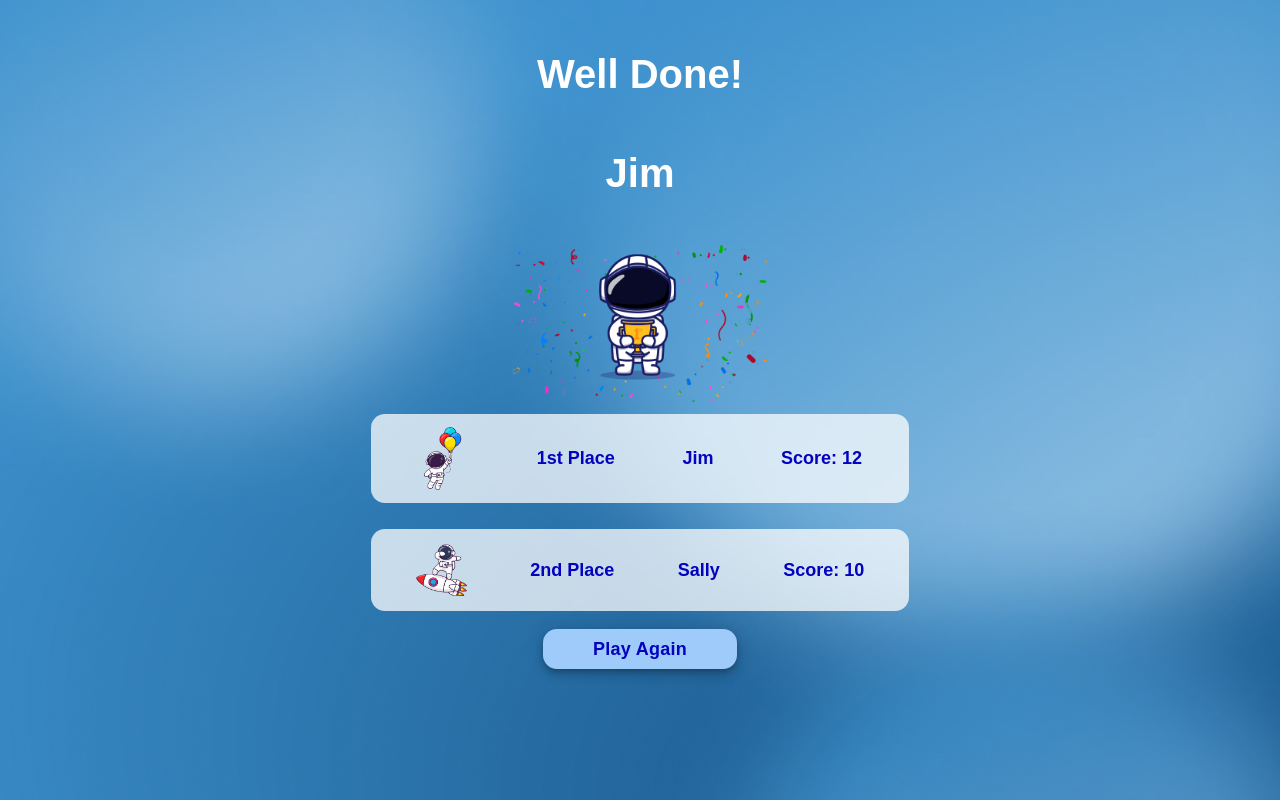
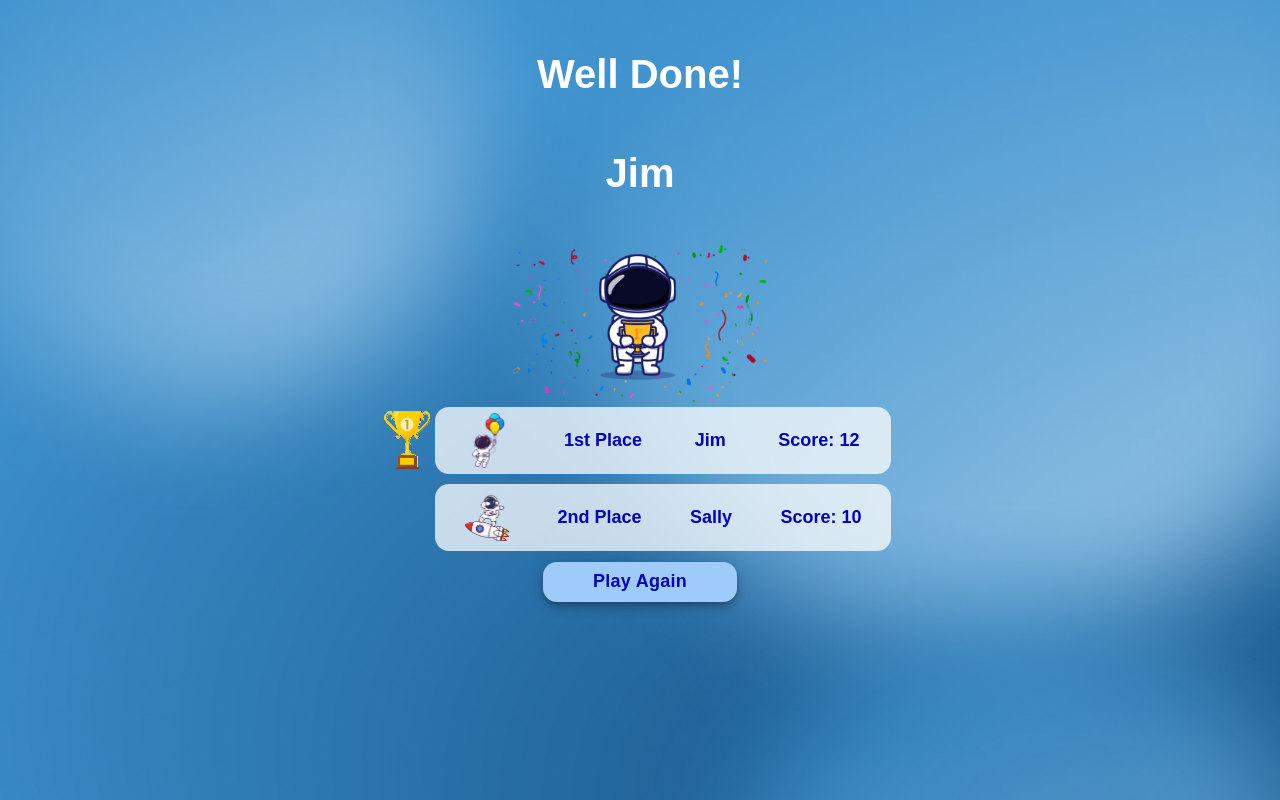
Before and after one commit to Carrscot/concentration, a React (Vite) app: page / in a window 1280 px wide. Built offline with nearby package versions, Linux system fonts and the light colour scheme.

Commit message:
Add trophy and adjust css

```diff
--- a/src/App.css
+++ b/src/App.css
@@ -154,14 +154,24 @@ input{
   background-color: #ffffffbd;
   border-radius: 14px;
   border-style: none;
-  max-height: 10%;
-  width: 40%;
   padding: 1%;
   margin: 1%;
 }
 
+.endGameCardContainer {
+  display: flex;
+  align-items: center;
+  max-height: 10%;
+  width: 40%;
+}
+
 .playerWinImage {
   width: 10%;
+}
+
+.trophy {
+  width: 9%;
+  height: 7%;
 }
 
 /* Cards */
--- a/src/App.jsx
+++ b/src/App.jsx
@@ -75,6 +75,7 @@ function App() {
             choiceTwo={choiceTwo}
             setChoiceOne={setChoiceOne}
             setChoiceTwo={setChoiceTwo}
+            shuffle={shuffle}
             shuffledCards={cards}
             setCards={setCards}
             gameState={gameState}
--- a/src/EndGameCard.jsx
+++ b/src/EndGameCard.jsx
@@ -1,13 +1,19 @@
+import trophy from './assets/trophy.png'
+
 const EndGameCard = (props) => {
-    const {src, winnerName, winnerScore, place} = props;
+    const {src, winnerName, winnerScore, place, className} = props;
     return (
         <>
-            <div className="endGameCard">
-                <img className="playerWinImage" src={src} alt="Player Win Image" id="playerWinImage"/>
-                <p className="bolder large-text">{place} Place</p>
-                <p className="bold large-text">{winnerName}</p>
-                <p className="bold large-text">Score: {winnerScore}</p>
+            <div className='endGameCardContainer'>
+                <img className={className} src={trophy} alt="Trophy" id="trophy"/>
+                <div className="endGameCard">
+                    <img className="playerWinImage" src={src} alt="Player Win Image" id="playerWinImage"/>
+                    <p className="bolder large-text">{place} Place</p>
+                    <p className="bold large-text">{winnerName}</p>
+                    <p className="bold large-text">Score: {winnerScore}</p>
+                </div>
             </div>
+
         </>
     )
 }
--- a/src/MainGame.jsx
+++ b/src/MainGame.jsx
@@ -18,6 +18,7 @@ const MainGame = (props) => {
         choiceTwo,
         setChoiceOne,
         setChoiceTwo,
+        shuffle,
         shuffledCards,
         setCards,
         player1Score,
@@ -53,12 +54,14 @@ const MainGame = (props) => {
                     src={winner === player1 ? player1Image : player2Image}
                     winnerName={winner === player1 ? player1 : player2}
                     winnerScore={winner === player1 ? player1Score : player2Score}
-                    place="1st"/>
+                    place="1st"
+                    className="trophy"/>
                 <EndGameCard
                     src={winner != player1 ? player1Image : player2Image}
                     winnerName={winner != player1 ? player1 : player2}
                     winnerScore={winner != player1 ? player1Score : player2Score}
-                    place="2nd"/>
+                    place="2nd"
+                    className="trophy hide"/>
                 <Button
                     onClick={newGame}
                     buttonText= "Play Again"
```
Also changed, not shown: src/assets/trophy.png (added).
